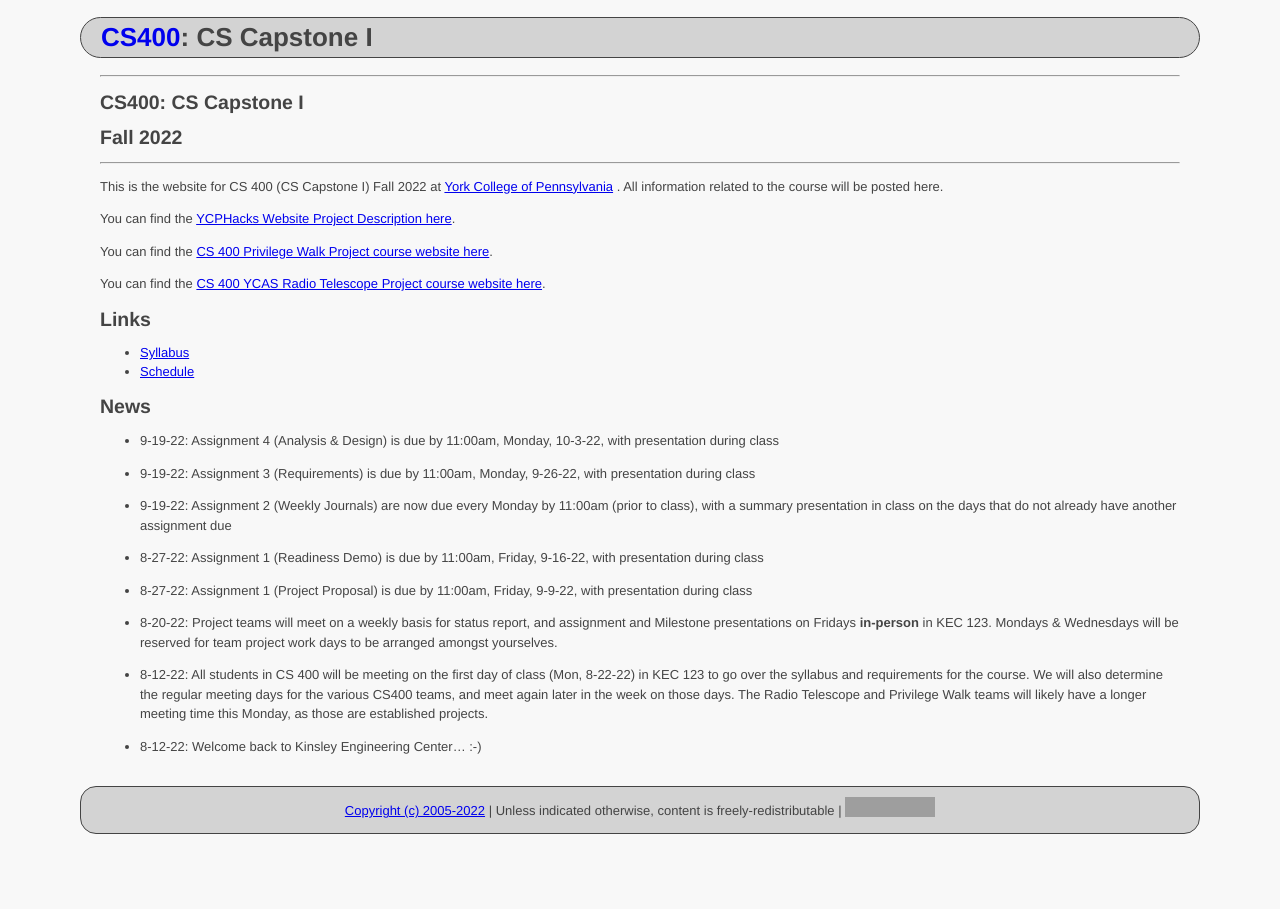
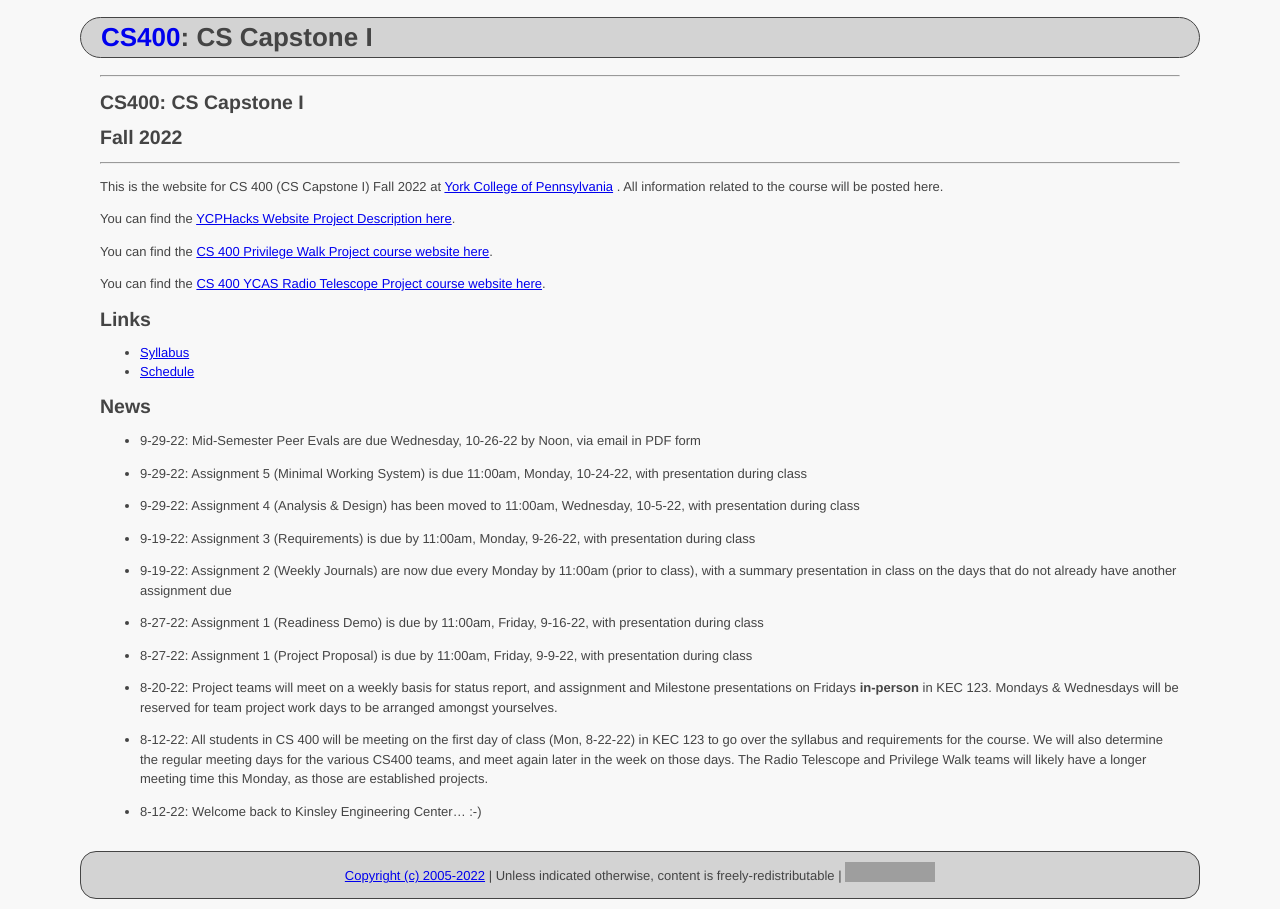
Before and after one commit to ycpcs/cs400-fall2022, a Jekyll site: the page built from index.md, in a window 1280 px wide. Built offline with Jekyll 4.4.1, drawn with Linux system fonts in a browser that asks for light colours; grey boxes are pictures that could not be loaded.

Commit message:
updated news and due dates for MS1

```diff
--- a/index.md
+++ b/index.md
@@ -31,8 +31,11 @@ You can find the [CS 400 YCAS Radio Telescope Project course website here](https
 <!-- Commenting out News until it's needed - and the dates will change, anyway
 
 -->
+* 9-29-22: Mid-Semester Peer Evals are due Wednesday, 10-26-22 by Noon, via email in PDF form
 
-* 9-19-22: Assignment 4 (Analysis & Design) is due by 11:00am, Monday, 10-3-22, with presentation during class
+* 9-29-22: Assignment 5 (Minimal Working System) is due 11:00am, Monday, 10-24-22, with presentation during class
+
+* 9-29-22: Assignment 4 (Analysis & Design) has been moved to 11:00am, Wednesday, 10-5-22, with presentation during class
 
 * 9-19-22: Assignment 3 (Requirements) is due by 11:00am, Monday, 9-26-22, with presentation during class
 
```
Also changed, not shown: schedule.md (+1 -1 lines).
